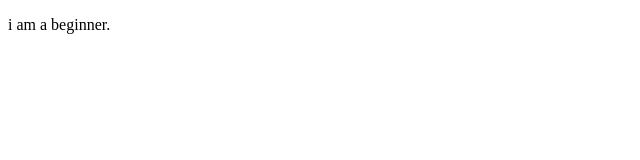
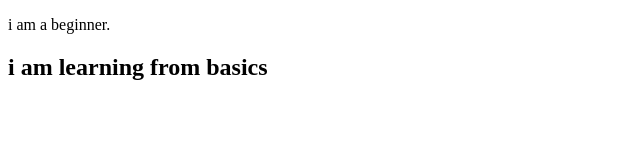
Before and after one commit to tasnim168/tasnim-git-repo, a plain HTML site: page index.html in a window 1280 px wide. Shown: the whole page, without its empty margins (0-640 px from the left). Drawn offline with Linux system fonts and the light colour scheme.

Commit message:
learning basics

```diff
--- a/index.html
+++ b/index.html
@@ -7,5 +7,6 @@
 </head>
 <body>
     <p>i am a beginner.</p>
+    <h2>i am learning from basics</h2>
 </body>
 </html>
```
